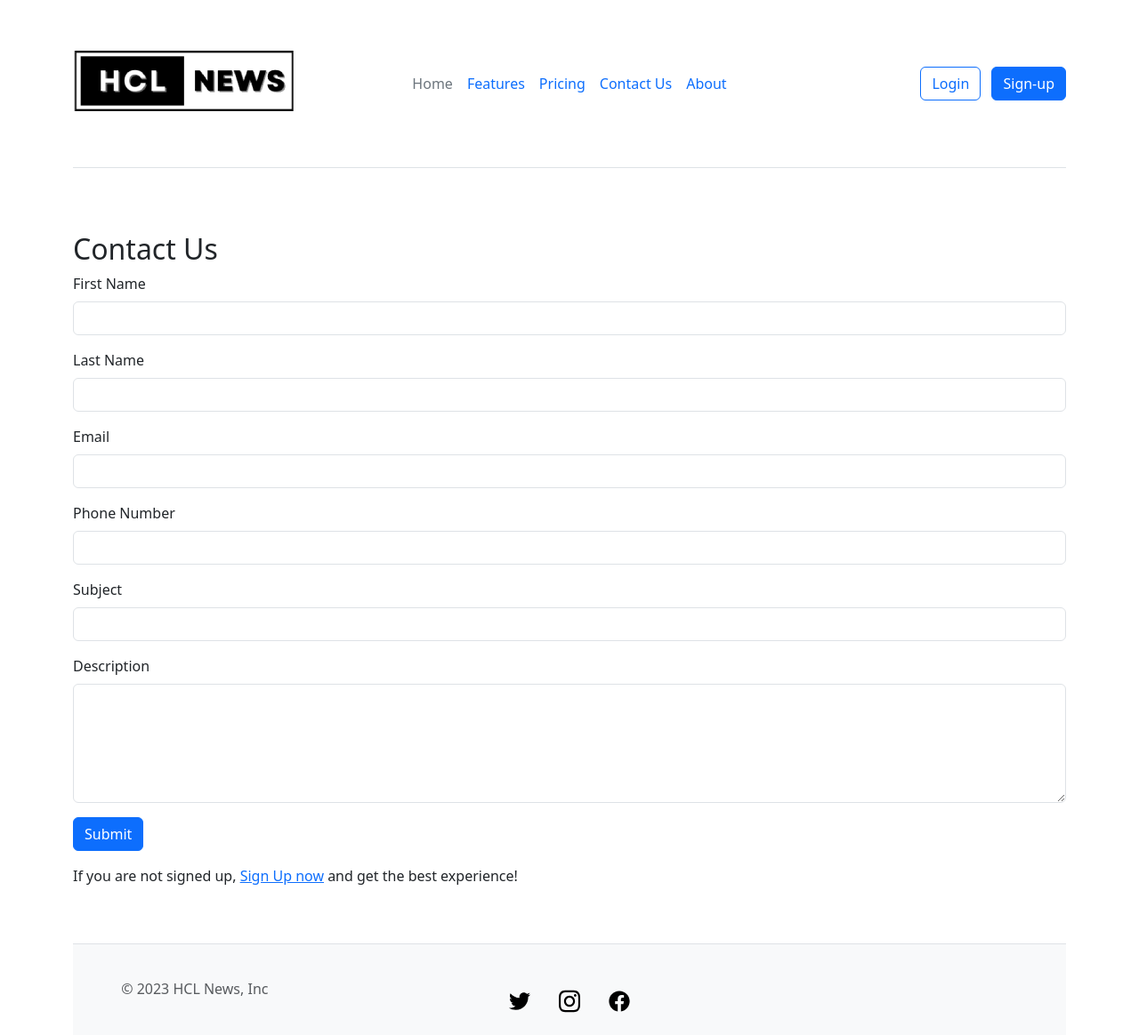
After one commit to SOBHEAK/HCLENEWSPROJECT, a Django app: template EnewsProject/EnewsApp/templates/enewscode/contactus.html in a window 1280 px wide. The commit adds this page. Shown: the whole page at 89% size. Run offline with Django 4.2, Linux system fonts and the light colour scheme; the template is opened without the code that fills it, so the values that code supplies are empty.

Commit message:
Adnane's commit -->> CONT: contact us/about

```diff
--- /dev/null
+++ b/EnewsProject/EnewsApp/templates/enewscode/contactus.html
@@ -0,0 +1,127 @@
+<!DOCTYPE html>
+<html lang="en">
+
+<head>
+    <meta charset="UTF-8">
+    <meta http-equiv="X-UA-Compatible" content="IE=edge">
+    <meta name="viewport" content="width=device-width, initial-scale=1.0">
+    <link
+        href="https://cdn.jsdelivr.net/npm/bootstrap@5.3.0-alpha3/dist/css/bootstrap.min.css"
+        rel="stylesheet"
+        integrity="sha384-KK94CHFLLe+nY2dmCWGMq91rCGa5gtU4mk92HdvYe+M/SXH301p5ILy+dN9+nJOZ"
+        crossorigin="anonymous">
+    <title>Contact Us - HCL NEWS</title>
+</head>
+
+<body>
+    <!-- Navbar -->
+    <div class="container">
+        <header class="d-flex flex-wrap align-items-center justify-content-center justify-content-md-between py-3 mb-4 border-bottom">
+            <div class="col-md-3 mb-2 mb-md-0">
+              <a href="" class="d-inline-flex link-body-emphasis text-decoration-none">
+                <img src="image/logo.png" alt="logo">
+              </a>
+            </div>
+
+            <ul class="nav col-12 col-md-auto mb-2 justify-content-center mb-md-0">
+              <li><a href="index.html" class="nav-link px-2 link-secondary">Home</a></li>
+              <li><a href="#" class="nav-link px-2">Features</a></li>
+              <li><a href="#" class="nav-link px-2">Pricing</a></li>
+              <li><a href="contactus.html" class="nav-link px-2">Contact Us</a></li>
+              <li><a href="about.html" class="nav-link px-2">About</a></li>
+            </ul>
+
+            <div class="col-md-3 text-end">
+              <button type="button" class="btn btn-outline-primary me-2">Login</button>
+              <button type="button" class="btn btn-primary">Sign-up</button>
+            </div>
+          </header>
+    </div>
+
+    <!-- Contact Form Section -->
+    <div class="container py-5">
+        <div class="row">
+            <div class="col">
+                <h2>Contact Us</h2>
+                <form>
+                    <div class="mb-3">
+                        <label for="inputName" class="form-label">First Name</label>
+                        <input type="text" class="form-control" id="inputName" required>
+                    </div>
+                    <div class="mb-3">
+                        <label for="inputLastName" class="form-label">Last Name</label>
+                        <input type="text" class="form-control" id="inputLastName" required>
+                    </div>
+                    <div class="mb-3">
+                        <label for="inputEmail" class="form-label">Email</label>
+                        <input type="email" class="form-control" id="inputEmail" required>
+                    </div>
+                    <div class="mb-3">
+                        <label for="inputNumber" class="form-label">Phone Number</label>
+                        <input type="tel" class="form-control" id="inputNumber" required>
+                    </div>
+                    <div class="mb-3">
+                        <label for="inputSubject" class="form-label">Subject</label>
+                        <input type="text" class="form-control" id="inputSubject" required>
+                    </div>
+                    <div class="mb-3">
+                        <label for="inputDescription" class="form-label">Description</label>
+                        <textarea class="form-control" id="inputDescription" rows="5" required></textarea>
+                    </div>
+                    <button type="submit" class="btn btn-primary">Submit</button>
+                </form>
+                <p class="mt-3">If you are not signed up, <a href="/EnewsApp/templates/enewscode/signup.html">Sign Up now</a> and get the best experience!</p>
+            </div>
+        </div>
+    </div>
+
+    <!-- Footer -->
+    <div class="container">
+        <footer class="bg-light border-top py-3">
+            <div class="container">
+                <div class="row">
+                    <div class="col-md-4 text-center align-self-center text-md-start">
+                        <a href="/" class="mb-3 me-2 mb-md-0 text-body-secondary text-decoration-none lh-1">
+                            <svg class="bi" width="30" height="24"><use xlink:href="#bootstrap"></use></svg>
+                        </a>
+                        <span class="mb-3 mb-md-0 text-body-secondary">© 2023 HCL News, Inc</span>
+                    </div>
+                    <div class="col-md-4 text-center align-self-end text-end">
+                        <ul class="nav justify-content-center list-unstyled d-inline-flex">
+                            <li class="nav-item">
+                                <a class="nav-link text-body-secondary" href="#">
+                                    <svg class="bi" width="24" height="24">
+                                        <img src="image/twitter(1).svg" alt="twitter-logo">
+                                    </svg>
+                                </a>
+                            </li>
+                            <li class="nav-item">
+                                <a class="nav-link text-body-secondary" href="#">
+                                    <svg class="bi" width="24" height="24">
+                                        <img src="image/instagram.svg" alt="instagram-logo">
+                                    </svg>
+                                </a>
+                            </li>
+                            <li class="nav-item">
+                                <a class="nav-link text-body-secondary" href="#">
+                                    <svg class="bi" width="24" height="24">
+                                        <img src="image/facebook.svg" alt="facebook-logo">
+                                    </svg>
+                                </a>
+                            </li>
+                        </ul>
+                    </div>
+
+                </div>
+            </div>
+        </footer>
+    </div>
+
+    <!-- Bootstrap Script -->
+    <script
+        src="https://cdn.jsdelivr.net/npm/bootstrap@5.3.0-alpha3/dist/js/bootstrap.bundle.min.js"
+        integrity="sha384-ENjdO4Dr2bkBIFxQpeoTz1HIcje39Wm4jDKdf19U8gI4ddQ3GYNS7NTKfAdVQSZe"
+        crossorigin="anonymous"></script>
+</body>
+
+</html>
--- a/EnewsProject/EnewsApp/templates/enewscode/index.html
+++ b/EnewsProject/EnewsApp/templates/enewscode/index.html
@@ -19,8 +19,8 @@
 
           <ul class="nav col-12 col-md-auto mb-2 justify-content-center mb-md-0">
             <li><a href="/" class="nav-link px-2 link-secondary">Home</a></li>
-            <li><a href="#" class="nav-link px-2">About</a></li>
-            <li><a href="#" class="nav-link px-2">Contact us</a></li>
+            <li><a href="about.html" class="nav-link px-2">About</a></li>
+            <li><a href="contactus.html" class="nav-link px-2">Contact us</a></li>
           </ul>
 
           <div class="col-md-3 text-end">
```
Also changed, not shown: EnewsProject/EnewsApp/templates/enewscode/about.html (added, +98 -0 lines), EnewsProject/EnewsApp/templates/enewscode/image/facebook.svg (added), EnewsProject/EnewsApp/templates/enewscode/image/instagram.svg (added), EnewsProject/EnewsApp/templates/enewscode/image/twitter(1).svg (added), 5 other files.
